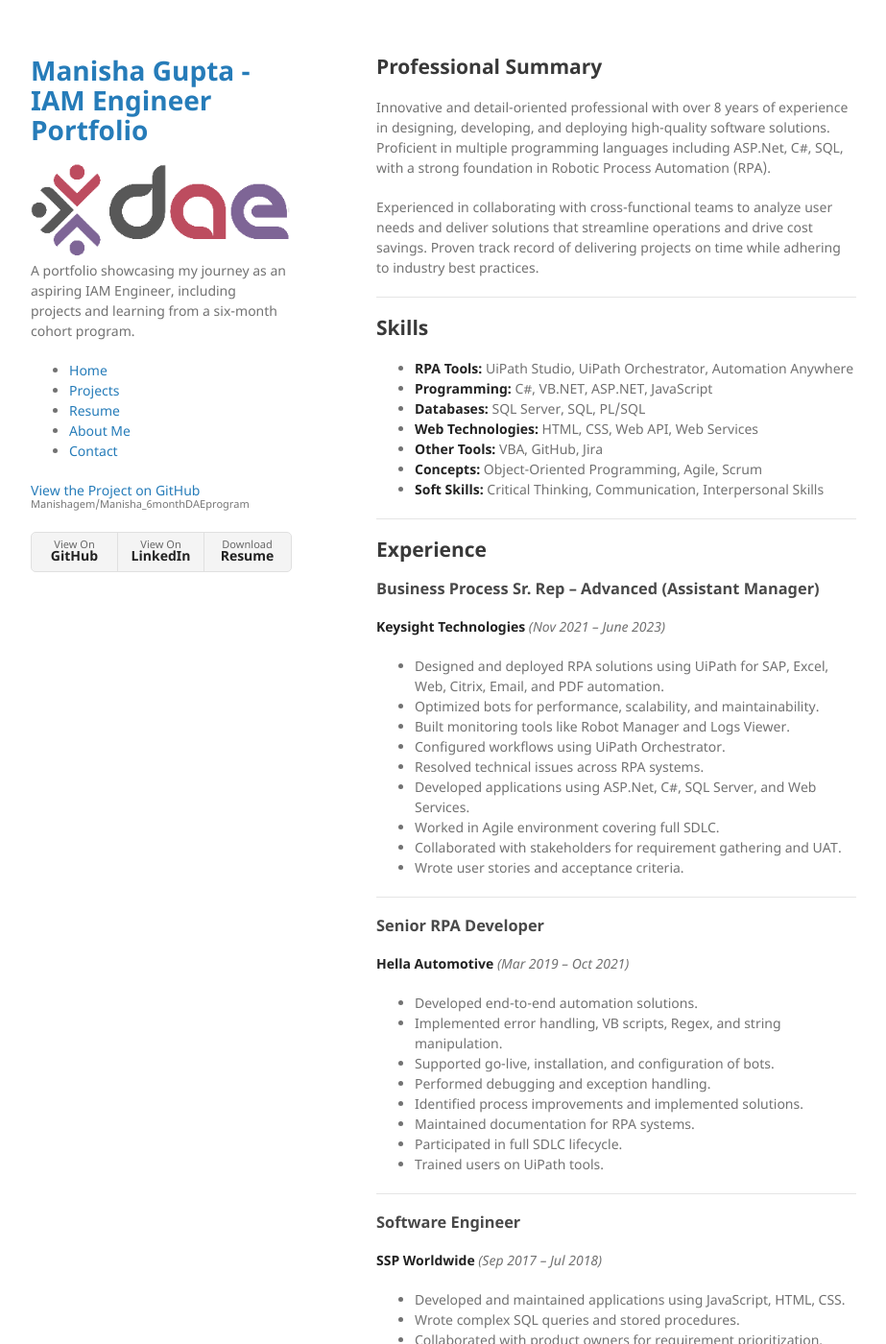
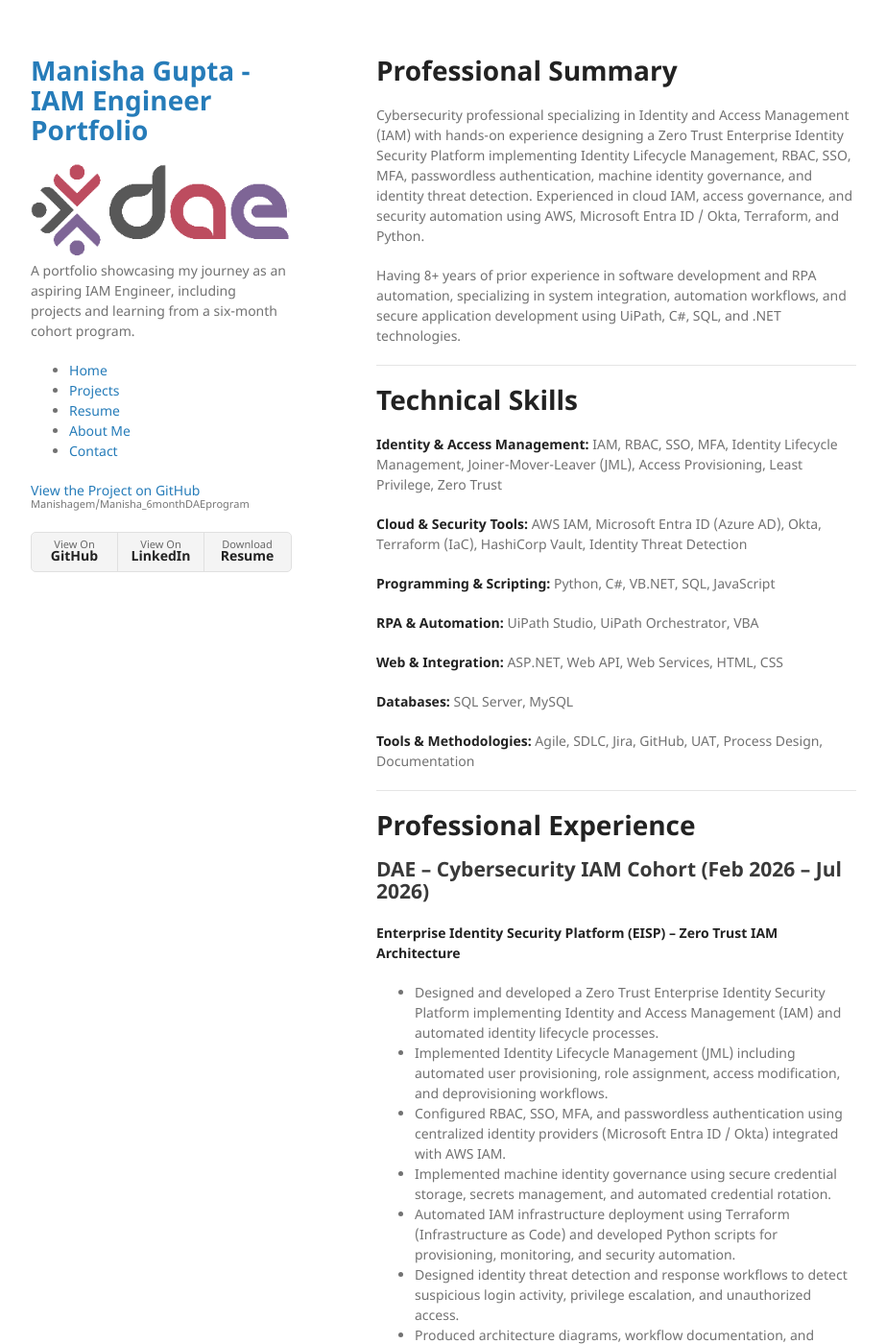
Before and after one commit to Manishagem/Manisha_6monthDAEprogram, a Jekyll site: the page built from docs/resume.md, in a window 1280 px wide and 1400 px high. Shown: the whole window at 96% size, without its empty margins (178-1101 px from the left). Built offline with Jekyll 4.4.1, drawn with Linux system fonts in a browser that asks for light colours; some of the changed text lies outside the part shown.

Commit message:
Change in GitHub Pages

```diff
--- a/docs/resume.md
+++ b/docs/resume.md
@@ -4,98 +4,104 @@
 permalink: /resume/
 ---
 
+# Professional Summary
 
-## Professional Summary
+Cybersecurity professional specializing in Identity and Access Management (IAM) with hands-on experience designing a Zero Trust Enterprise Identity Security Platform implementing Identity Lifecycle Management, RBAC, SSO, MFA, passwordless authentication, machine identity governance, and identity threat detection. Experienced in cloud IAM, access governance, and security automation using AWS, Microsoft Entra ID / Okta, Terraform, and Python.
 
-Innovative and detail-oriented professional with over 8 years of experience in designing, developing, and deploying high-quality software solutions. Proficient in multiple programming languages including ASP.Net, C#, SQL, with a strong foundation in Robotic Process Automation (RPA).
-
-Experienced in collaborating with cross-functional teams to analyze user needs and deliver solutions that streamline operations and drive cost savings. Proven track record of delivering projects on time while adhering to industry best practices.
+Having 8+ years of prior experience in software development and RPA automation, specializing in system integration, automation workflows, and secure application development using UiPath, C#, SQL, and .NET technologies.
 
 ---
 
-## Skills
+# Technical Skills
 
-- **RPA Tools:** UiPath Studio, UiPath Orchestrator, Automation Anywhere
-- **Programming:** C#, VB.NET, ASP.NET, JavaScript
-- **Databases:** SQL Server, SQL, PL/SQL
-- **Web Technologies:** HTML, CSS, Web API, Web Services
-- **Other Tools:** VBA, GitHub, Jira
-- **Concepts:** Object-Oriented Programming, Agile, Scrum
-- **Soft Skills:** Critical Thinking, Communication, Interpersonal Skills
+**Identity & Access Management:** IAM, RBAC, SSO, MFA, Identity Lifecycle Management, Joiner-Mover-Leaver (JML), Access Provisioning, Least Privilege, Zero Trust
+
+**Cloud & Security Tools:** AWS IAM, Microsoft Entra ID (Azure AD), Okta, Terraform (IaC), HashiCorp Vault, Identity Threat Detection
+
+**Programming & Scripting:** Python, C#, VB.NET, SQL, JavaScript
+
+**RPA & Automation:** UiPath Studio, UiPath Orchestrator, VBA
+
+**Web & Integration:** ASP.NET, Web API, Web Services, HTML, CSS
+
+**Databases:** SQL Server, MySQL
+
+**Tools & Methodologies:** Agile, SDLC, Jira, GitHub, UAT, Process Design, Documentation
 
 ---
 
-## Experience
+# Professional Experience
 
-### Business Process Sr. Rep – Advanced (Assistant Manager)
-**Keysight Technologies** *(Nov 2021 – June 2023)*
+## DAE – Cybersecurity IAM Cohort (Feb 2026 – Jul 2026)
 
-- Designed and deployed RPA solutions using UiPath for SAP, Excel, Web, Citrix, Email, and PDF automation.
-- Optimized bots for performance, scalability, and maintainability.
-- Built monitoring tools like Robot Manager and Logs Viewer.
-- Configured workflows using UiPath Orchestrator.
-- Resolved technical issues across RPA systems.
-- Developed applications using ASP.Net, C#, SQL Server, and Web Services.
-- Worked in Agile environment covering full SDLC.
-- Collaborated with stakeholders for requirement gathering and UAT.
-- Wrote user stories and acceptance criteria.
+**Enterprise Identity Security Platform (EISP) – Zero Trust IAM Architecture**
+
+* Designed and developed a Zero Trust Enterprise Identity Security Platform implementing Identity and Access Management (IAM) and automated identity lifecycle processes.
+* Implemented Identity Lifecycle Management (JML) including automated user provisioning, role assignment, access modification, and deprovisioning workflows.
+* Configured RBAC, SSO, MFA, and passwordless authentication using centralized identity providers (Microsoft Entra ID / Okta) integrated with AWS IAM.
+* Implemented machine identity governance using secure credential storage, secrets management, and automated credential rotation.
+* Automated IAM infrastructure deployment using Terraform (Infrastructure as Code) and developed Python scripts for provisioning, monitoring, and security automation.
+* Designed identity threat detection and response workflows to detect suspicious login activity, privilege escalation, and unauthorized access.
+* Produced architecture diagrams, workflow documentation, and technical design documentation following Zero Trust and least-privilege principles.
 
 ---
 
-### Senior RPA Developer
-**Hella Automotive** *(Mar 2019 – Oct 2021)*
+## Business Process Sr. Rep – Advanced (Assistant Manager)
 
-- Developed end-to-end automation solutions.
-- Implemented error handling, VB scripts, Regex, and string manipulation.
-- Supported go-live, installation, and configuration of bots.
-- Performed debugging and exception handling.
-- Identified process improvements and implemented solutions.
-- Maintained documentation for RPA systems.
-- Participated in full SDLC lifecycle.
-- Trained users on UiPath tools.
+**Keysight Technologies (Nov 2021 – Jun 2023)**
+
+* Designed, developed, and deployed RPA solutions using UiPath, automating business processes across SAP, Web, Excel, Citrix, Email, and PDF systems.
+* Improved bot performance, scalability, reliability, and security by optimizing automation workflows and implementing exception handling and logging mechanisms.
+* Developed internal monitoring tools (Robot Manager, Logs Viewer) to track bot performance, failures, and audit logs.
+* Worked in Agile SDLC environment, handling requirements gathering, process design, development, UAT, deployment, and production support.
+* Collaborated with business stakeholders and SMEs to analyze processes, identify automation opportunities, and implement scalable automation solutions.
 
 ---
 
-### Software Engineer
-**SSP Worldwide** *(Sep 2017 – Jul 2018)*
+## Senior RPA Developer
 
-- Developed and maintained applications using JavaScript, HTML, CSS.
-- Wrote complex SQL queries and stored procedures.
-- Collaborated with product owners for requirement prioritization.
-- Applied object-oriented design principles.
-- Created user interfaces and improved existing codebases.
-- Prepared technical documentation.
+**Hella Automotive (Mar 2019 – Oct 2021)**
+
+* Developed end-to-end automation workflows using UiPath for SAP, Web, Excel, PDF, Database, and Email-based processes.
+* Implemented error handling, logging, and reusable components, improving automation reliability and maintainability.
+* Participated in full Software Development Life Cycle (SDLC) including requirements analysis, design, development, testing, and deployment.
+* Created detailed technical documentation, test plans, and troubleshooting guides.
+* Trained users and junior developers on UiPath Studio and Orchestrator.
 
 ---
 
-### Software Engineer
-**Make My Trip** *(Feb 2013 – Sep 2015)*
+## Software Engineer
 
-- Developed applications using ASP.Net, C#, SQL Server.
-- Provided end-user support and issue resolution.
-- Integrated systems via APIs.
-- Maintained databases and optimized queries.
-- Used version control for code management.
-- Participated in Agile development processes.
+**SSP Worldwide (Sep 2017 – Jul 2018)**
+
+* Developed web-based applications using JavaScript, HTML, CSS, and backend services using SQL and stored procedures.
+* Applied object-oriented programming principles and Agile methodology for software development.
+* Refactored legacy code to improve performance, readability, and maintainability.
+* Created technical documentation and supported system architecture and development processes.
 
 ---
 
-## Education
+## Software Engineer
 
-- **Master of Computer Applications (MCA)** – 2013
-- **Bachelor of Computer Applications (BCA)** – 2010
+**MakeMyTrip (Feb 2013 – Sep 2015)**
+
+* Developed enterprise applications using ASP.NET, C#, SQL, Web Services, and Windows Services.
+* Integrated multiple systems using APIs and web services.
+* Wrote complex SQL queries and stored procedures for data processing and reporting.
+* Provided production support, bug fixes, and system enhancements in Agile environment.
 
 ---
 
-## Certifications
+# Education
 
-- UiPath RPA Level 1 – Foundation Training (2018.3)
-- UiPath RPA Level 2 – Orchestrator (2018.2)
-- UiPath RPA AI Computer Vision
-- UiPath RPA Developer – SAP Automation
+* **Master of Computer Applications** – 2013
+* **Bachelor of Computer Applications** – 2010
 
 ---
 
-## References
+# Certifications
 
-Available upon request.
+* Certified in UiPath RPA Level 1 – Foundation Training (2018.3)
+* Certified in UiPath RPA Level 2 – Orchestrator (2018.2)
+* Certified in UiPath RPA AI Computer Vision
+* Certified in UiPath RPA Developer – SAP Automation Training
```
